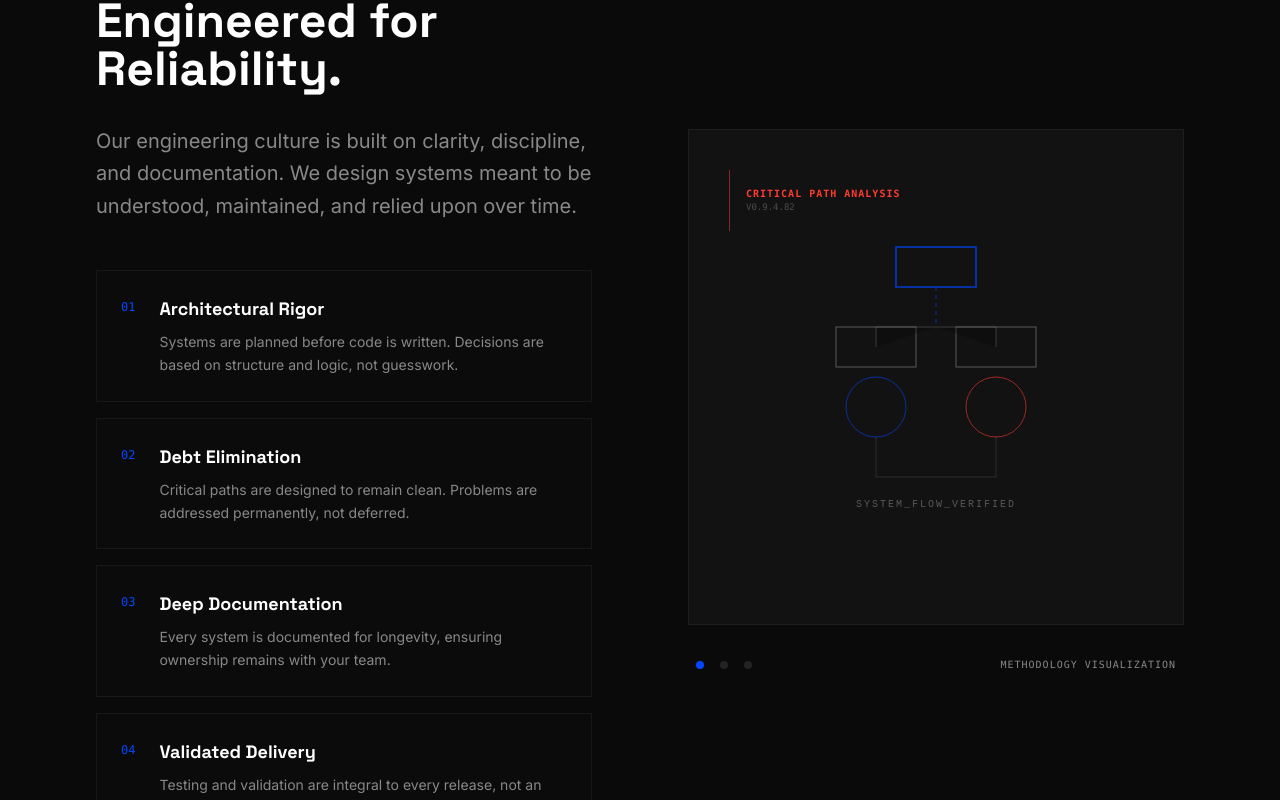
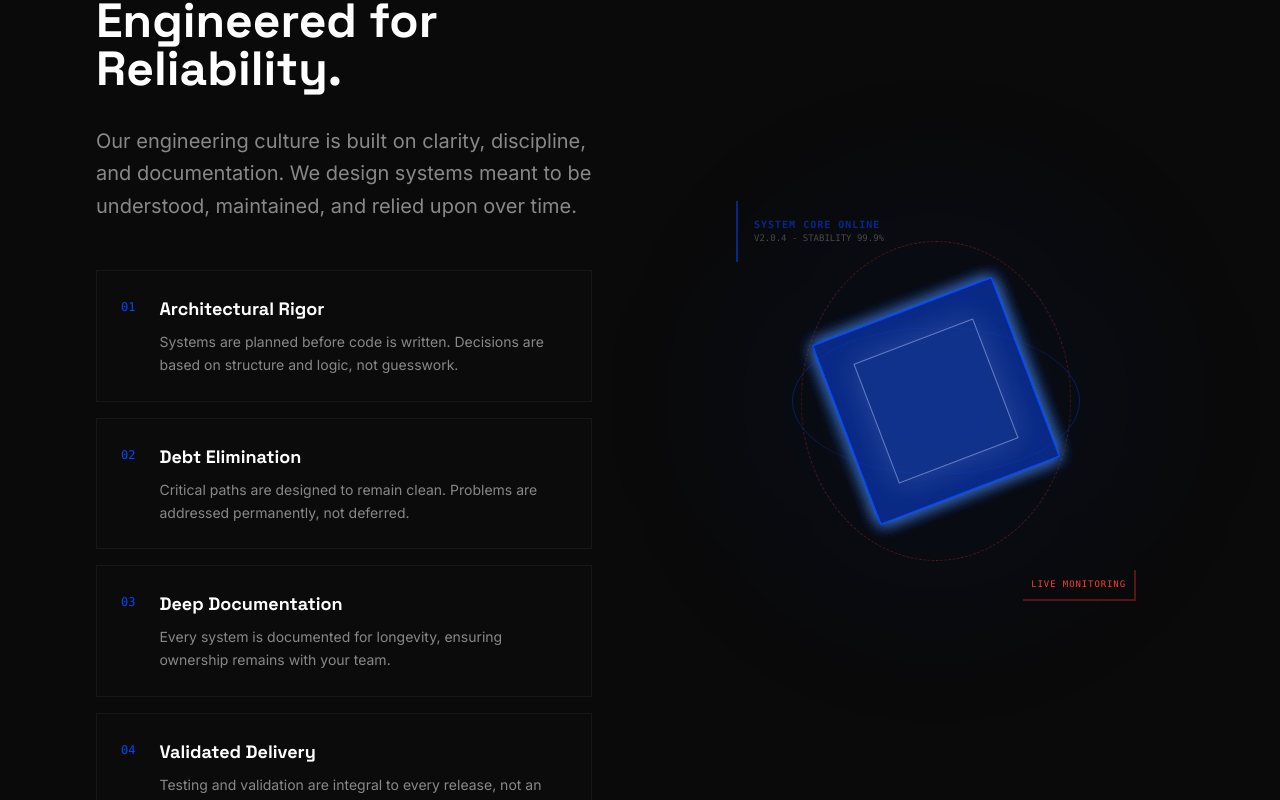
Before and after one commit to Gauthaman07/The_Fynnx, a React (Vite) app: page / in a window 1280 px wide. Shown: the part 4958-5758 px from the top of the page. Built offline with nearby package versions, Linux system fonts and the light colour scheme.

Commit message:
home page

```diff
--- a/components/CredibilitySection.tsx
+++ b/components/CredibilitySection.tsx
@@ -10,7 +10,7 @@ const CredibilitySection: React.FC = () => {
   ];
 
   return (
-    <section id="principles" className="py-32 px-6 md:px-12 lg:px-24 border-t border-white/5">
+    <section id="principles" className="py-32 px-6 md:px-12 lg:px-24 border-t border-white/5 overflow-hidden">
       <div className="max-w-7xl mx-auto">
         <div className="flex flex-col lg:flex-row gap-24 items-center">
           <div className="lg:w-1/2">
@@ -39,46 +39,58 @@ maintained, and relied upon over time.
             </div>
           </div>
 
-          <div className="lg:w-1/2 relative">
-            {/* Engineered Visualization Placeholder */}
-            <div className="aspect-square bg-brand-charcoal border border-white/5 relative flex items-center justify-center overflow-hidden">
-               <div className="absolute inset-0 bg-grid opacity-10" />
+          <div className="lg:w-1/2 w-full flex justify-center perspective-1000">
+             {/* Holographic Core Container */}
+             <div className="relative w-[300px] h-[300px] md:w-[400px] md:h-[400px] flex items-center justify-center">
 
-               {/* Abstract Process Diagram SVG */}
-               <svg width="300" height="300" viewBox="0 0 300 300" className="relative z-10 opacity-60">
-                 <rect x="110" y="20" width="80" height="40" stroke="#0047FF" strokeWidth="2" fill="none" />
-                 <path d="M150 60 V100" stroke="#0047FF" strokeWidth="1" strokeDasharray="4 4" />
+                {/* HUD Elements */}
+                <div className="absolute top-0 left-0 p-4 border-l-2 border-brand-blue/50 z-10">
+                   <p className="text-[10px] font-mono text-brand-blue uppercase tracking-widest font-bold animate-pulse">System Core Online</p>
+                   <p className="text-[9px] font-mono text-brand-gray/50 uppercase">v2.0.4 - Stability 99.9%</p>
+                </div>
+                <div className="absolute bottom-0 right-0 p-2 border-b-2 border-r-2 border-brand-red/30 z-10">
+                   <p className="text-[9px] font-mono text-brand-red uppercase tracking-widest">Live Monitoring</p>
+                </div>
 
-                 <rect x="50" y="100" width="80" height="40" stroke="white" strokeWidth="1" fill="none" opacity="0.5" />
-                 <rect x="170" y="100" width="80" height="40" stroke="white" strokeWidth="1" fill="none" opacity="0.5" />
+                {/* Background Glow */}
+                <div className="absolute inset-0 bg-brand-blue/5 blur-[80px] rounded-full" />
 
-                 <path d="M150 100 L90 100 V120 M150 100 L210 100 V120" stroke="white" strokeWidth="1" opacity="0.3" />
+                {/* Rotating Cube Group */}
+                <div className="relative w-32 h-32 md:w-48 md:h-48 transform-style-3d animate-[spin_10s_linear_infinite]">
+                  {/* Cube Faces */}
+                  <div className="absolute inset-0 border border-brand-blue/50 bg-brand-blue/10 translate-z-[64px] md:translate-z-[96px] shadow-[0_0_15px_rgba(59,130,246,0.3)]" />
+                  <div className="absolute inset-0 border border-brand-blue/50 bg-brand-blue/10 -translate-z-[64px] md:-translate-z-[96px] shadow-[0_0_15px_rgba(59,130,246,0.3)]" />
+                  <div className="absolute inset-0 border border-brand-blue/50 bg-brand-blue/10 rotate-y-90 translate-z-[64px] md:translate-z-[96px] shadow-[0_0_15px_rgba(59,130,246,0.3)]" />
+                  <div className="absolute inset-0 border border-brand-blue/50 bg-brand-blue/10 rotate-y-90 -translate-z-[64px] md:-translate-z-[96px] shadow-[0_0_15px_rgba(59,130,246,0.3)]" />
+                  <div className="absolute inset-0 border border-brand-blue/50 bg-brand-blue/10 rotate-x-90 translate-z-[64px] md:translate-z-[96px] shadow-[0_0_15px_rgba(59,130,246,0.3)]" />
+                  <div className="absolute inset-0 border border-brand-blue/50 bg-brand-blue/10 rotate-x-90 -translate-z-[64px] md:-translate-z-[96px] shadow-[0_0_15px_rgba(59,130,246,0.3)]" />
 
-                 <circle cx="90" cy="180" r="30" stroke="#0047FF" strokeWidth="1" fill="none" />
-                 <circle cx="210" cy="180" r="30" stroke="#FF3B30" strokeWidth="1" fill="none" />
+                  {/* Inner Solid Core */}
+                  <div className="absolute inset-8 border border-white/50 bg-white/5 translate-z-0 shadow-[0_0_30px_rgba(255,255,255,0.2)]" />
+                </div>
 
-                 <path d="M90 210 V250 H210 V210" stroke="white" strokeWidth="1" opacity="0.2" fill="none" />
+                {/* Gyroscopic Rings */}
+                <div className="absolute w-56 h-56 md:w-72 md:h-72 border border-brand-blue/30 rounded-full animate-[spin_7s_linear_infinite_reverse]" style={{ transform: 'rotateX(60deg)' }} />
+                <div className="absolute w-64 h-64 md:w-80 md:h-80 border border-dashed border-brand-red/30 rounded-full animate-[spin_15s_linear_infinite]" style={{ transform: 'rotateY(60deg)' }} />
 
-                 <text x="150" y="280" textAnchor="middle" fill="#888888" fontSize="10" fontFamily="monospace" letterSpacing="2">SYSTEM_FLOW_VERIFIED</text>
-               </svg>
-
-               <div className="absolute top-10 left-10 p-4 border-l border-brand-red/50">
-                  <p className="text-[10px] font-mono text-brand-red uppercase tracking-widest font-bold">Critical Path Analysis</p>
-                  <p className="text-[9px] font-mono text-brand-gray/50 uppercase">v0.9.4.82</p>
-               </div>
-            </div>
-
-            <div className="mt-8 flex items-center justify-between px-2">
-              <div className="flex gap-4">
-                <div className="w-2 h-2 rounded-full bg-brand-blue" />
-                <div className="w-2 h-2 rounded-full bg-brand-gray/20" />
-                <div className="w-2 h-2 rounded-full bg-brand-gray/20" />
-              </div>
-              <span className="text-[10px] font-mono text-brand-gray tracking-widest uppercase">Methodology Visualization</span>
-            </div>
+             </div>
           </div>
         </div>
       </div>
+
+      <style jsx>{`
+        .perspective-1000 { perspective: 1000px; }
+        .transform-style-3d { transform-style: preserve-3d; }
+        .translate-z-\\[64px\\] { transform: translateZ(64px); }
+        .-translate-z-\\[64px\\] { transform: translateZ(-64px); }
+        .rotate-y-90 { transform: rotateY(90deg); }
+        .rotate-x-90 { transform: rotateX(90deg); }
+        /* MD Breakpoint Z translations */
+        @media (min-width: 768px) {
+          .md\\:translate-z-\\[96px\\] { transform: translateZ(96px); }
+          .md\\:-translate-z-\\[96px\\] { transform: translateZ(-96px); }
+        }
+      `}</style>
     </section>
   );
 };
```
Also changed, not shown: .gemini-clipboard/clipboard-1769348396673.png (added).
